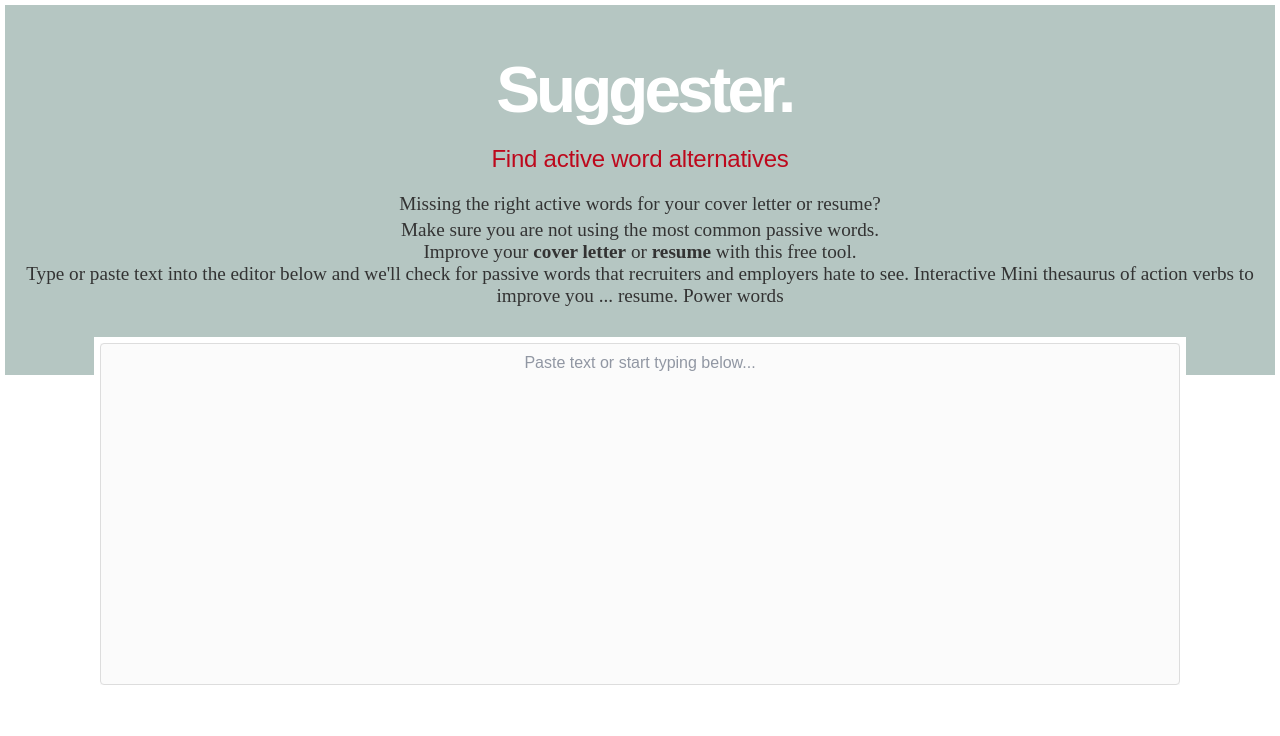
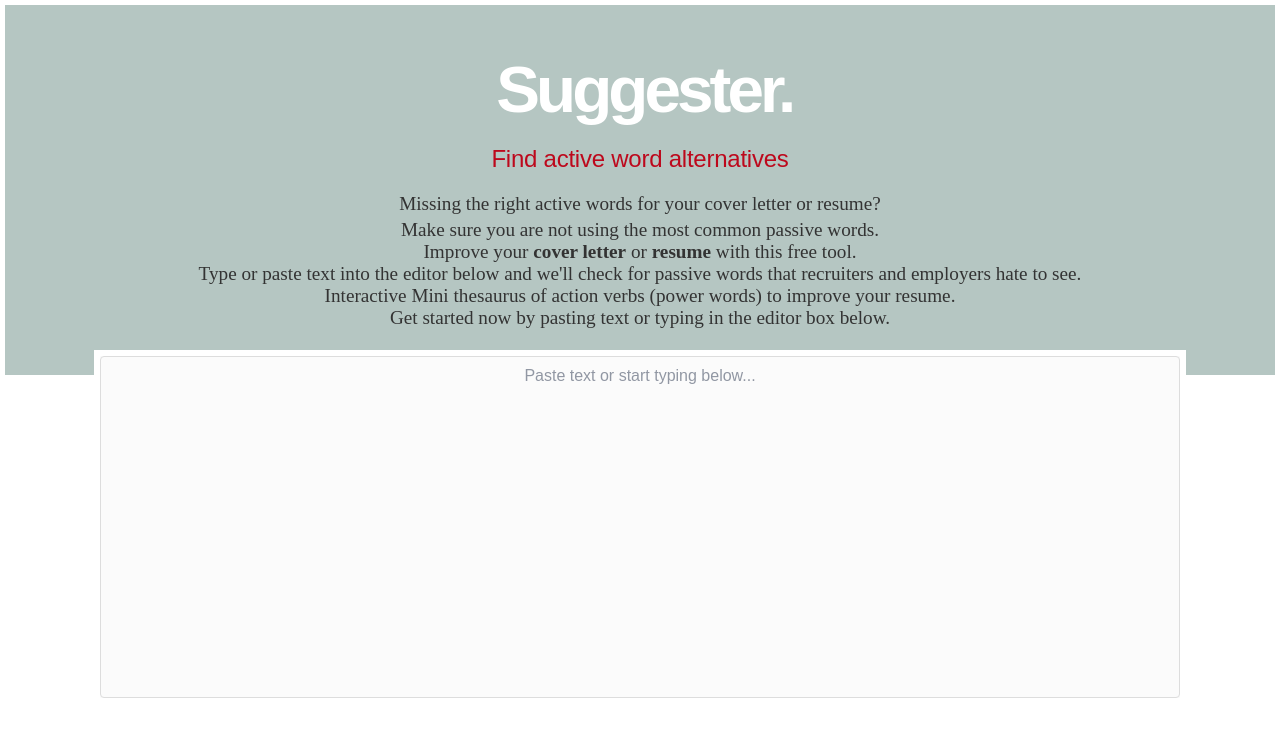
Before and after one commit to pagetribe/wordsmith, a React (Create React App) app: page / in a window 1280 px wide. Shown: the top 736 px of the page. Built offline with nearby package versions, Linux system fonts and the light colour scheme.

Commit message:
updated intro text

```diff
--- a/src/App.js
+++ b/src/App.js
@@ -16,9 +16,9 @@ class App extends Component {
             <p style={{'marginTop': '0px'}}>
               Make sure you are not using the most common passive words.<br />
               Improve your <b>cover letter</b> or <b>resume</b> with this free tool.<br />
-              Type or paste text into the editor below and we'll check for passive words that recruiters and employers hate to see.
-              Interactive Mini thesaurus of action verbs to improve you ... resume.
-              Power words
+              Type or paste text into the editor below and we'll check for passive words that recruiters and employers hate to see.<br />
+              Interactive Mini thesaurus of action verbs (power words) to improve your resume.<br />
+              Get started now by pasting text or typing in the editor box below.
             </p>
           </div>
         </div>
--- a/src/index.css
+++ b/src/index.css
@@ -84,7 +84,7 @@ h2 {
   text-align: center;
   /* height: 60%; */
   background-color: #fbfbfb;
-  margin-top: -3%;
+  margin-top: -2%;
   border: var(--border-width) solid #fff;
   /* border-radius: 5px; */
   /* outline: #fff solid 6px; */
```
